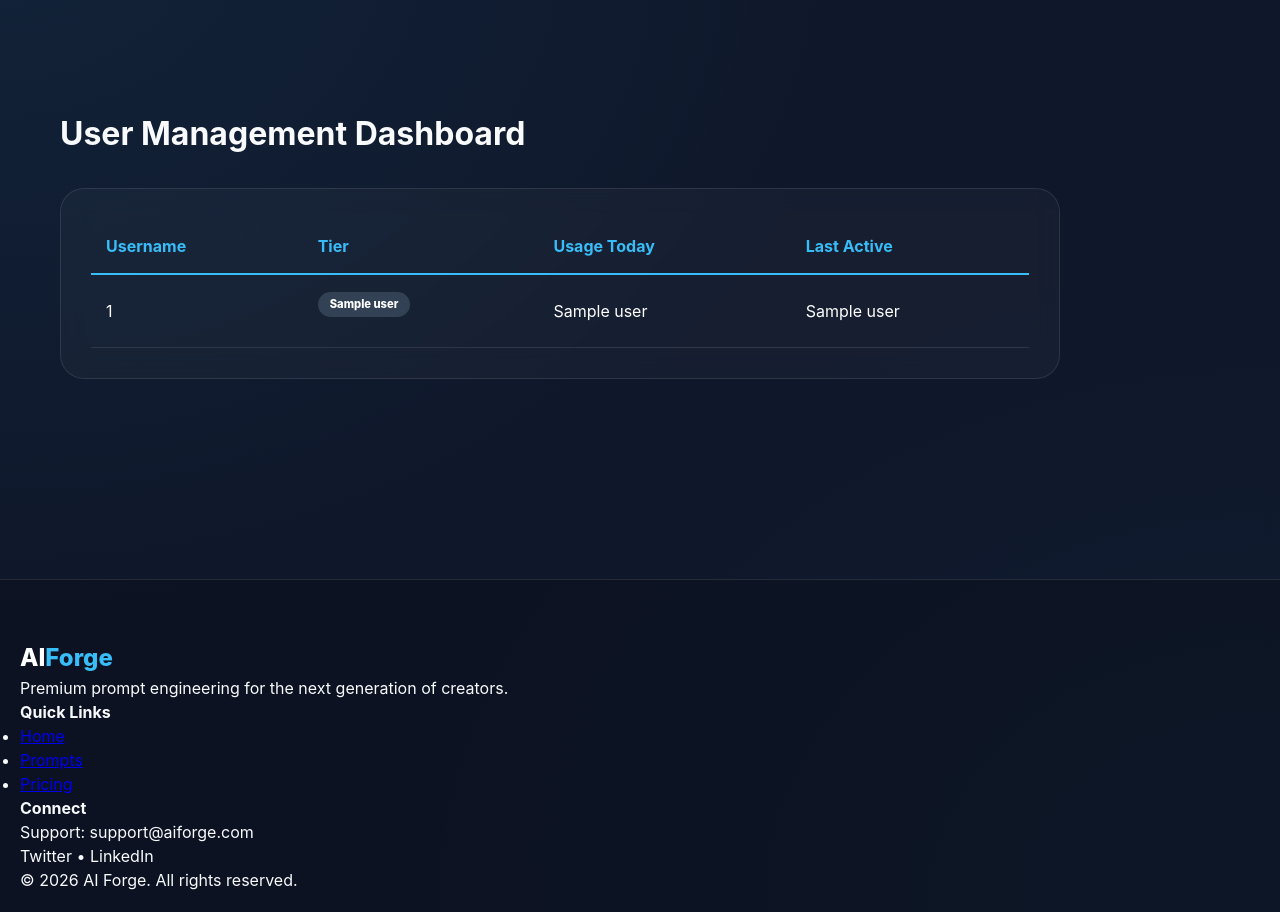
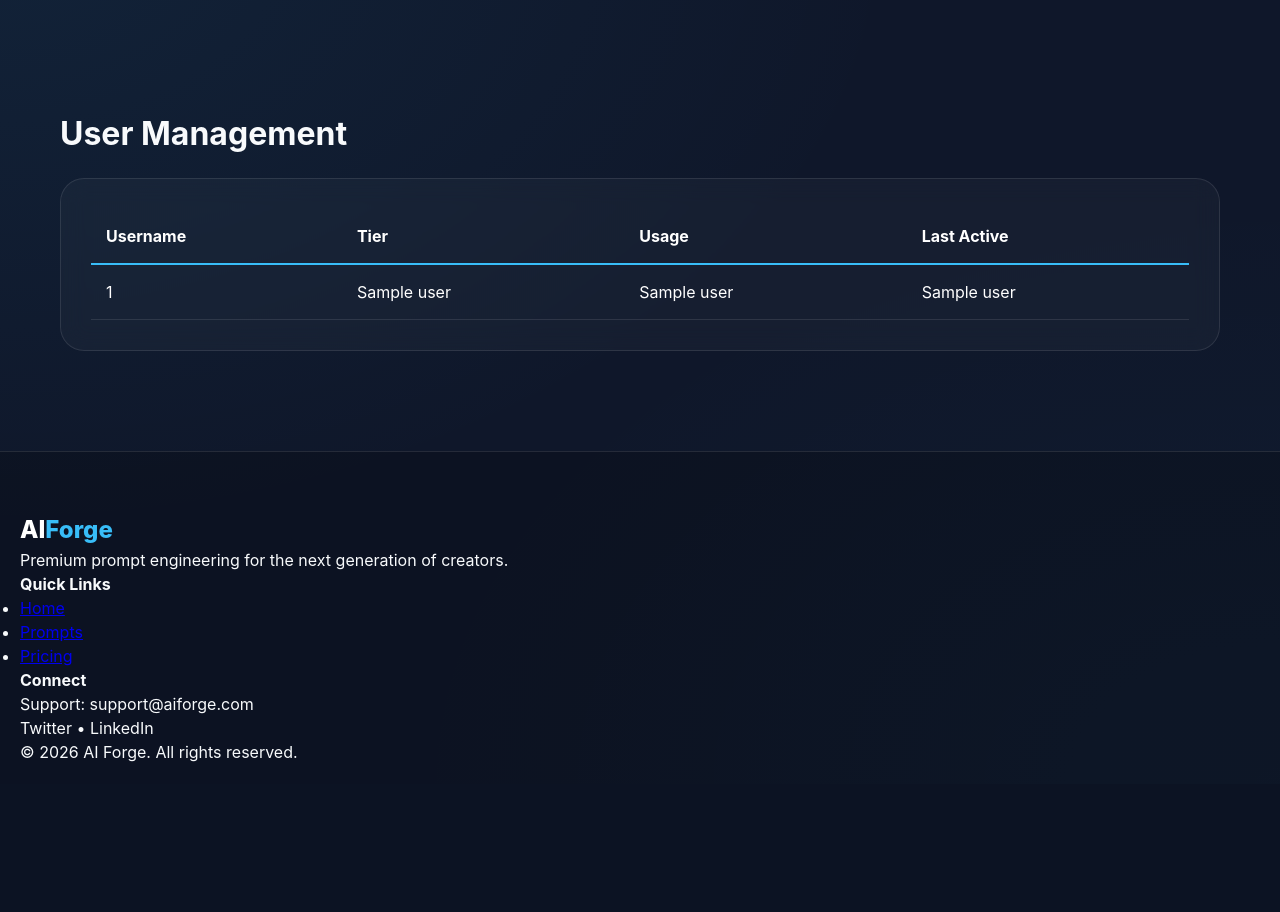
Before and after one commit to hope-corp/My_webapp, a FastAPI app: template templates/admin.html in a window 1280 px wide. Shown: the part 70-982 px from the top of the page. After the commit the page ends 832 px from the top, so only its background shows below. Run offline with FastAPI, Linux system fonts and the light colour scheme; the template is opened without the code that fills it: most values are stand-ins (such as "Sample title", 1, 10 or a date in 2020).

Commit message:
Update admin.html

```diff
--- a/templates/admin.html
+++ b/templates/admin.html
@@ -1,18 +1,18 @@
 {% extends "base.html" %}
 
-{% block title %}Admin Dashboard - AI Forge{% endblock %}
+{% block title %}Admin - AI Forge{% endblock %}
 
 {% block content %}
-<div class="container" style="padding: 100px 20px;">
-    <h1 style="margin-bottom: 30px;">User Management Dashboard</h1>
+<div class="container" style="padding-top: 100px;">
+    <h1>User Management</h1>
 
-    <div class="prompt-card" style="width: 100%; max-width: 1000px;">
-        <table style="width:100%; color: white; border-collapse: collapse; text-align: left;">
+    <div class="prompt-card" style="margin-top: 20px; overflow-x: auto;">
+        <table style="width: 100%; color: white; border-collapse: collapse; text-align: left;">
             <thead>
-                <tr style="border-bottom: 2px solid #38bdf8; color: #38bdf8;">
+                <tr style="border-bottom: 2px solid #38bdf8;">
                     <th style="padding: 15px;">Username</th>
                     <th style="padding: 15px;">Tier</th>
-                    <th style="padding: 15px;">Usage Today</th>
+                    <th style="padding: 15px;">Usage</th>
                     <th style="padding: 15px;">Last Active</th>
                 </tr>
             </thead>
@@ -20,21 +20,13 @@
                 {% for user in users %}
                 <tr style="border-bottom: 1px solid rgba(255,255,255,0.1);">
                     <td style="padding: 15px;">{{ user[0] }}</td>
-                    <td style="padding: 15px;">
-                        <span class="badge {% if user[1] == 'premium' %}badge-premium{% else %}badge-free{% endif %}">
-                            {{ user[1] }}
-                        </span>
-                    </td>
+                    <td style="padding: 15px;">{{ user[1] }}</td>
                     <td style="padding: 15px;">{{ user[2] }}</td>
                     <td style="padding: 15px;">{{ user[3] }}</td>
                 </tr>
                 {% endfor %}
             </tbody>
         </table>
-
-        {% if not users %}
-        <p style="padding: 20px; text-align: center; color: #94a3b8;">No users found in the database yet.</p>
-        {% endif %}
     </div>
 </div>
 {% endblock %}
```
